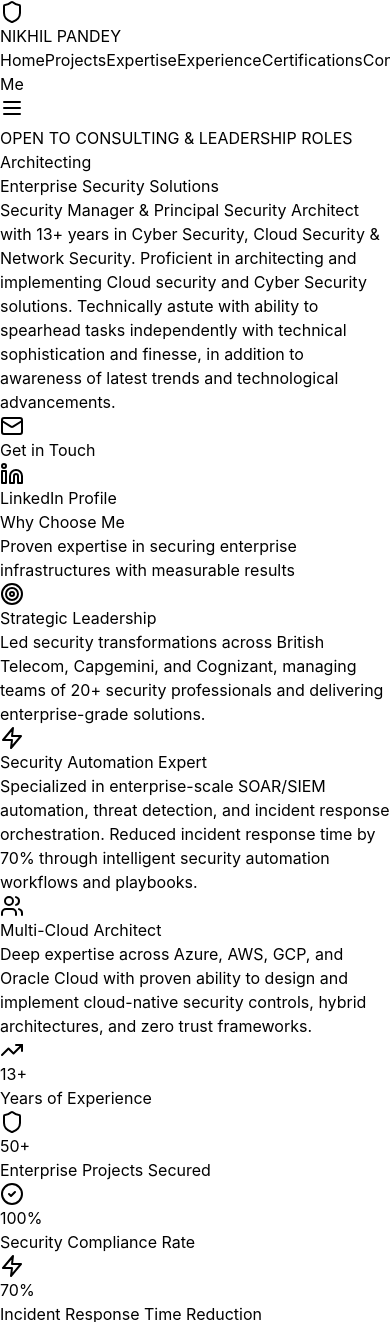
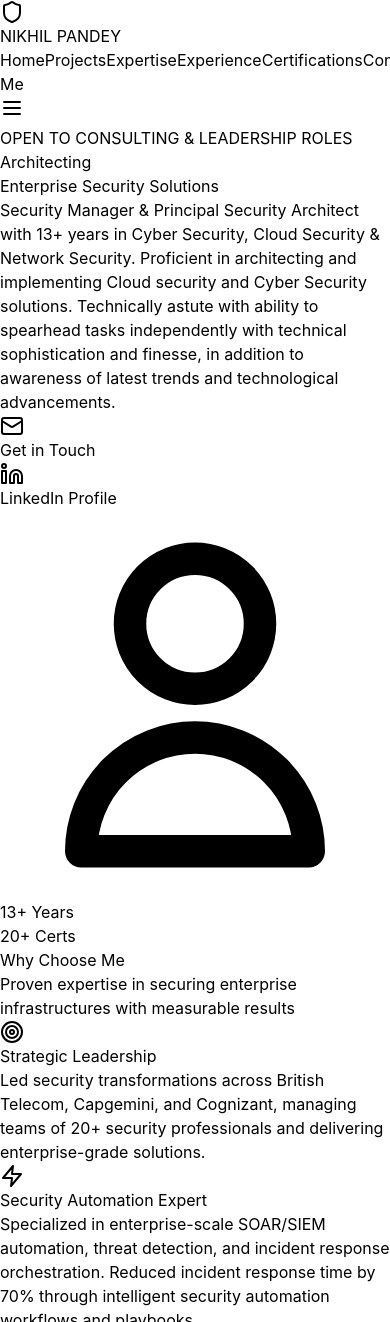
Before and after one commit to nikhilpandeyG/portfolio, a React (Vite) app: page / in a window 390 px wide. Shown: the top 1322 px of the page. Built offline with nearby package versions, Linux system fonts and the light colour scheme.

Commit message:
Add professional profile photo to hero section with decorative elements

```diff
--- a/src/pages/Home.jsx
+++ b/src/pages/Home.jsx
@@ -45,7 +45,10 @@ const Home = () => {
           <div className="absolute left-0 bottom-0 w-1/3 h-1/3 bg-cyan-500 blur-[100px] rounded-full mix-blend-screen"></div>
         </div>
 
-        <div className="container mx-auto max-w-5xl relative z-10">
+        <div className="container mx-auto max-w-6xl relative z-10">
+          <div className="grid md:grid-cols-2 gap-12 items-center">
+            {/* Left Column - Text Content */}
+            <div>
               <div className="inline-flex items-center gap-2 px-3 py-1 rounded-full bg-blue-900/30 border border-blue-800 text-blue-400 text-xs font-semibold mb-6">
                 <span className="relative flex h-2 w-2">
                   <span className="animate-ping absolute inline-flex h-full w-full rounded-full bg-blue-400 opacity-75"></span>
@@ -72,6 +75,38 @@ const Home = () => {
                 <a href="https://linkedin.com/in/nikhilpandeyg" target="_blank" rel="noreferrer" className="px-8 py-4 bg-slate-800 hover:bg-slate-700 text-white rounded-lg font-semibold transition-all flex items-center gap-2 border border-slate-700">
                   <Linkedin className="w-5 h-5" /> LinkedIn Profile
                 </a>
+              </div>
+            </div>
+
+            {/* Right Column - Profile Photo */}
+            <div className="hidden md:flex justify-center items-center">
+              <div className="relative">
+                {/* Decorative elements */}
+                <div className="absolute -inset-4 bg-gradient-to-r from-blue-600 to-cyan-600 rounded-full opacity-20 blur-2xl"></div>
+                <div className="absolute -inset-2 bg-gradient-to-r from-blue-500 to-cyan-500 rounded-full opacity-30 animate-pulse"></div>
+
+                {/* Profile Image */}
+                <div className="relative w-80 h-80 rounded-full overflow-hidden border-4 border-blue-500/50 shadow-2xl shadow-blue-900/50 ring-4 ring-blue-900/20">
+                  <img
+                    src="/images/profile.jpg"
+                    alt="Nikhil Pandey - Security Architect"
+                    className="w-full h-full object-cover"
+                    onError={(e) => {
+                      e.target.style.display = 'none';
+                      e.target.parentElement.innerHTML = '<div class="w-full h-full bg-gradient-to-br from-blue-600 to-cyan-600 flex items-center justify-center"><svg class="w-32 h-32 text-white" fill="none" stroke="currentColor" viewBox="0 0 24 24"><path stroke-linecap="round" stroke-linejoin="round" stroke-width="2" d="M16 7a4 4 0 11-8 0 4 4 0 018 0zM12 14a7 7 0 00-7 7h14a7 7 0 00-7-7z"></path></svg></div>';
+                    }}
+                  />
+                </div>
+
+                {/* Floating badges */}
+                <div className="absolute -top-2 -right-2 bg-blue-600 text-white px-4 py-2 rounded-full text-sm font-bold shadow-lg animate-bounce">
+                  13+ Years
+                </div>
+                <div className="absolute -bottom-2 -left-2 bg-cyan-600 text-white px-4 py-2 rounded-full text-sm font-bold shadow-lg">
+                  20+ Certs
+                </div>
+              </div>
+            </div>
           </div>
         </div>
       </section>
```
Also changed, not shown: public/images/profile.jpg (added). Lines whose indentation alone changed are shown as unchanged.
